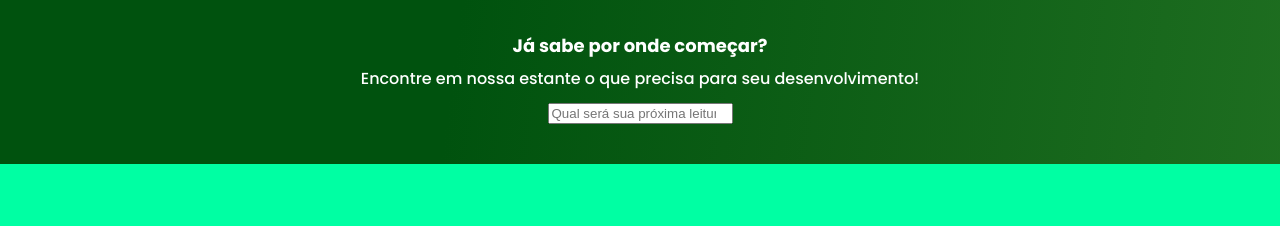
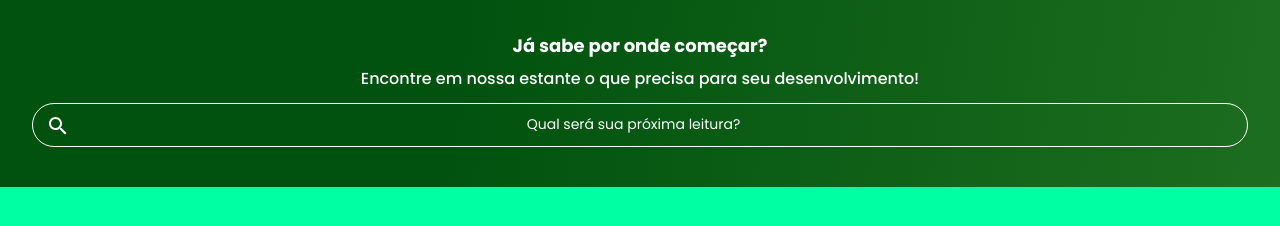
Before and after one commit to talesgiovani/green-books, a plain HTML site: page index.html in a window 1280 px wide. Shown: the part 86-312 px from the top of the page. Drawn offline with Linux system fonts and the light colour scheme.

Commit message:
Barra de pesquisa

```diff
--- a/styles/banner.css
+++ b/styles/banner.css
@@ -14,3 +14,21 @@
     font-weight: 500;
     margin: 1em 0;
 }
+
+.banner__pesquisa {
+    background-color: transparent;
+    border: 1px solid var(--branco);
+    border-radius: 24px;
+    color: var(--branco);
+    padding: 1em;
+    width: 100%;
+}
+
+.banner__pesquisa::placeholder {
+    font-family: var(--fonte-principal);
+    font-size: 14px;
+    font-weight: 400;
+    text-align: center;
+    color: var(--branco);
+    background: url(../img/Lupa.svg) no-repeat;
+}
```
Also changed, not shown: img/Lupa.svg (added).
